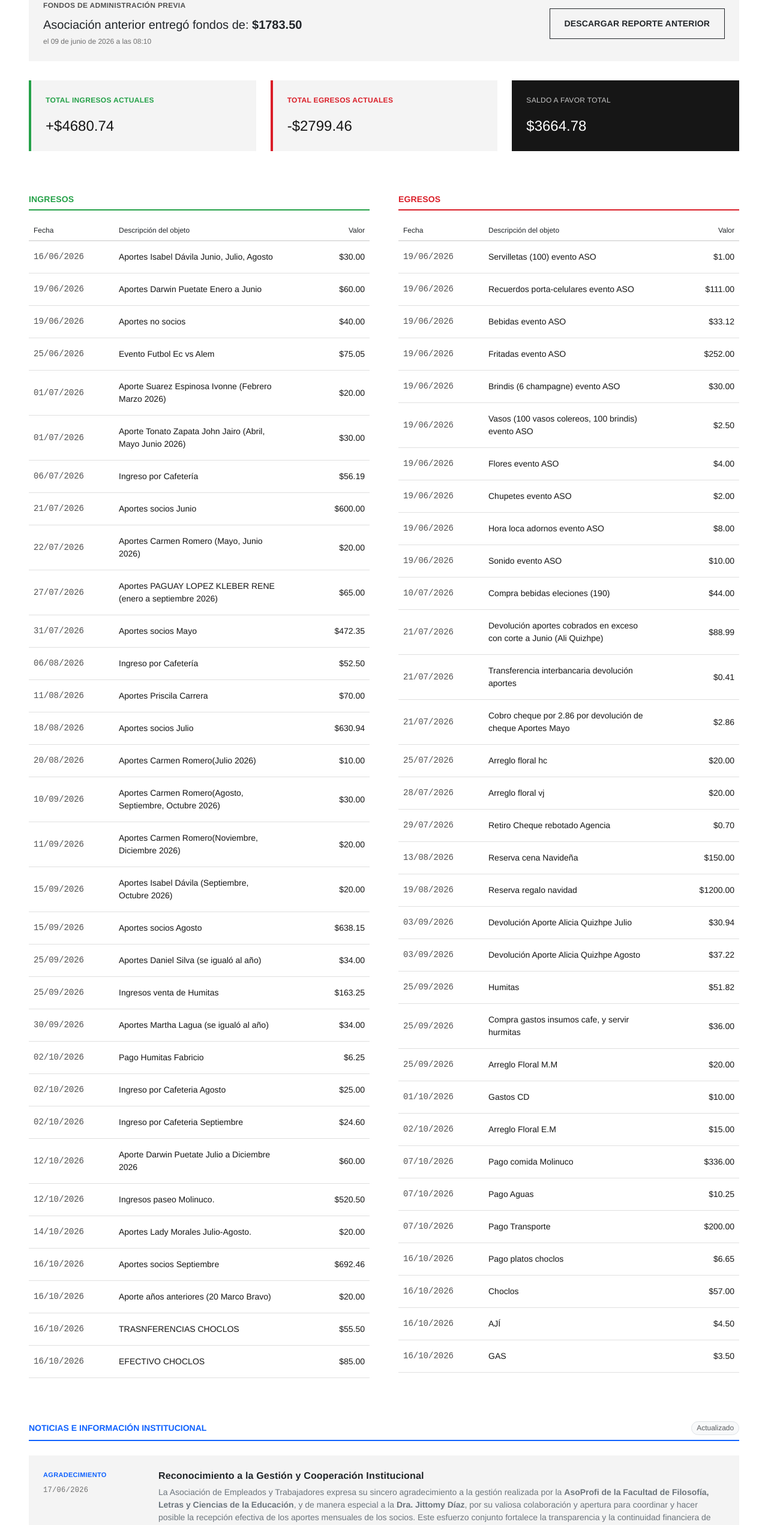
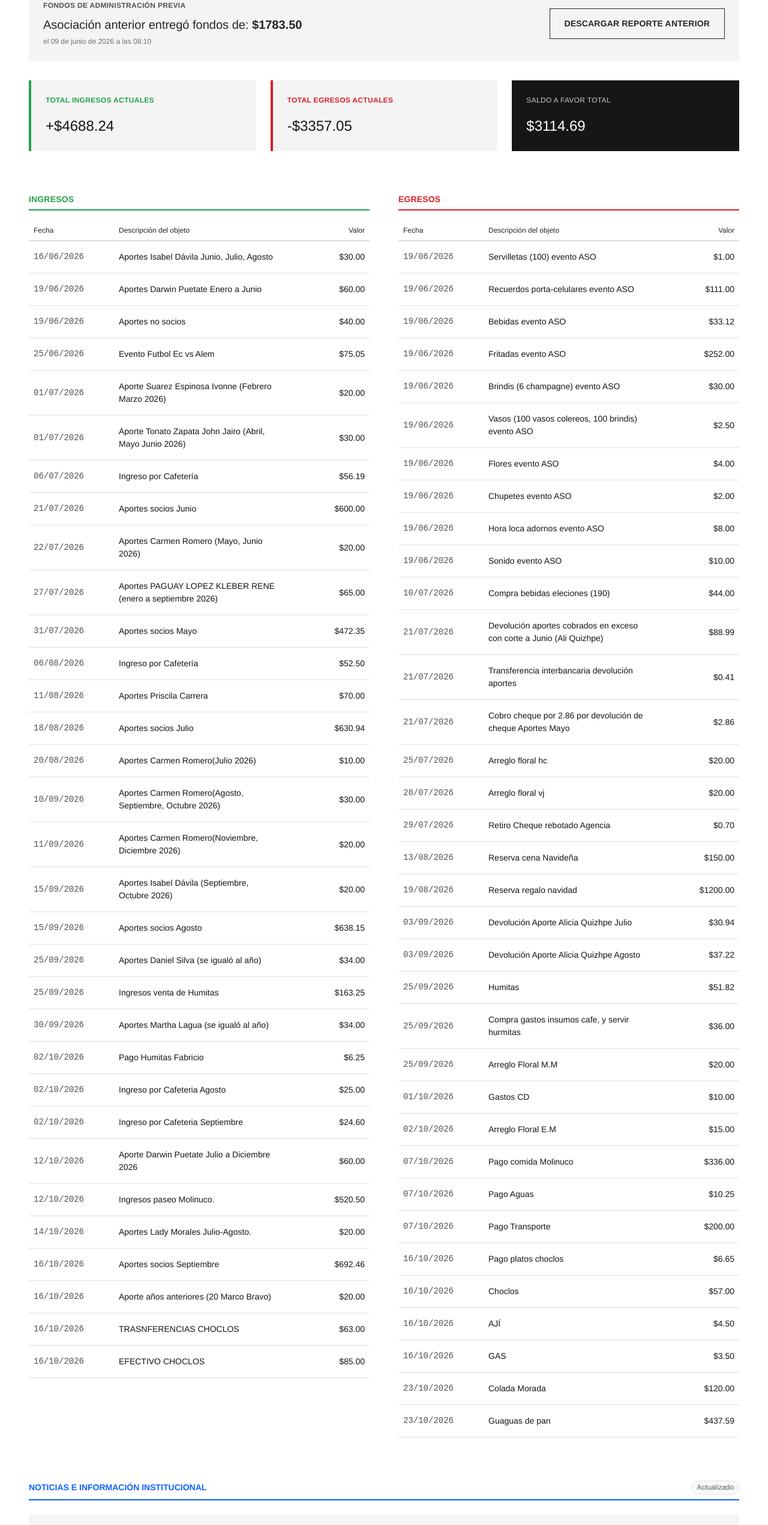
Before and after one commit to jjorgeadrian007/cuentas_aso, a React (Vite) app: page / in a window 1280 px wide. Shown: the part 173-2716 px from the top of the page at 60% size. Built offline with nearby package versions, Linux system fonts and the light colour scheme.

Commit message:
gastos guaguas  coladas

```diff
--- a/src/App.jsx
+++ b/src/App.jsx
@@ -36,7 +36,7 @@ export default function DashboardAsociacion() {
     { id: 28, fecha: "14/10/2026", nombre: "Aportes Lady Morales Julio-Agosto.", valor: 20.00 },
     { id: 29, fecha: "16/10/2026", nombre: "Aportes socios Septiembre", valor: 692.46 },
     { id: 30, fecha: "16/10/2026", nombre: "Aporte años anteriores (20 Marco Bravo)", valor: 20.00 },
-    { id: 31, fecha: "16/10/2026", nombre: "TRASNFERENCIAS CHOCLOS", valor: 55.50 },
+    { id: 31, fecha: "16/10/2026", nombre: "TRASNFERENCIAS CHOCLOS", valor: 63.00 },
     { id: 32, fecha: "16/10/2026", nombre: "EFECTIVO CHOCLOS", valor: 85.00 },
   ]);
 
@@ -74,6 +74,8 @@ export default function DashboardAsociacion() {
     { id: 31, fecha: "16/10/2026", nombre: "Choclos", valor:57.00 },
     { id: 32, fecha: "16/10/2026", nombre: "AJÍ", valor:4.50 },
     { id: 32, fecha: "16/10/2026", nombre: "GAS", valor:3.50 },
+    { id: 33, fecha: "23/10/2026", nombre: "Colada Morada", valor:120.00 },
+    { id: 34, fecha: "23/10/2026", nombre: "Guaguas de pan", valor:437.59 },
   ]);
 
 
```
